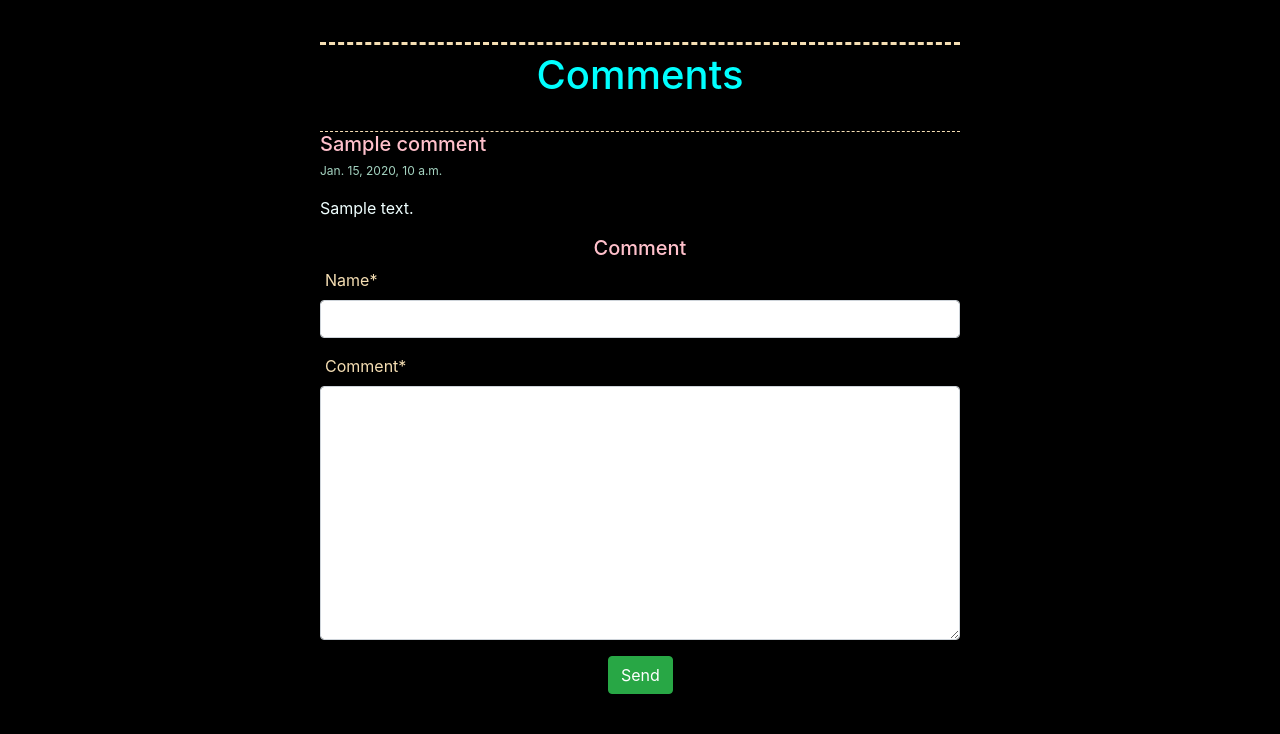
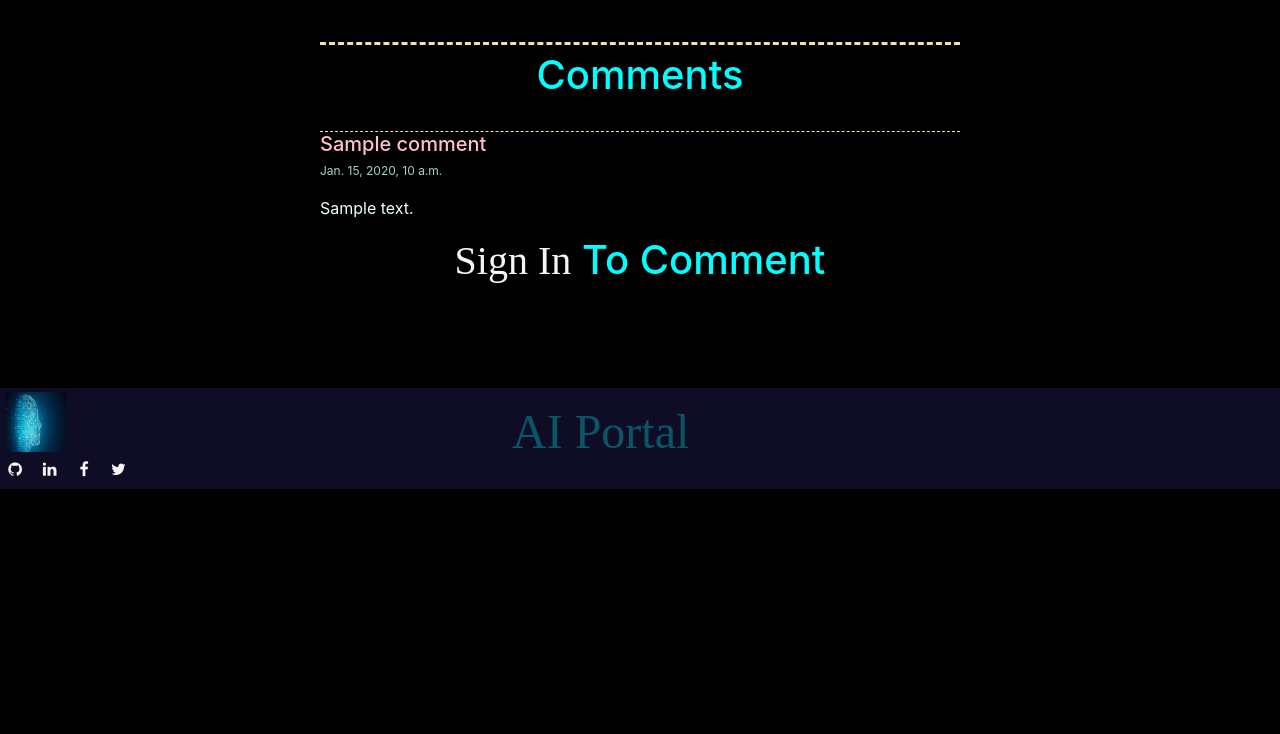
Before and after one commit to ivvlko/AI_Portal, a Django app: page /news/details/1/ in a window 1280 px wide. Shown: the part 840-1574 px from the top of the page. After the commit the page ends 1329 px from the top, so only its background shows below. Run offline with Django 3.2, Linux system fonts and the light colour scheme; tables that the repository leaves empty hold one stand-in row (values such as "Sample post"); grey boxes marked "Sample" are stand-in pictures; some libraries are stand-ins or nearby versions.

Commit message:
adding only users to make comments functionality

```diff
--- a/NewsSection/forms.py
+++ b/NewsSection/forms.py
@@ -14,4 +14,4 @@ class CommentForm(forms.ModelForm):
     class Meta:
         model = Comment
         fields = '__all__'
-        exclude = ['date_posted', 'news']
+        exclude = ['date_posted', 'news', 'name']
--- a/NewsSection/views/details.py
+++ b/NewsSection/views/details.py
@@ -1,8 +1,7 @@
 from django.shortcuts import render
+
 from NewsSection.forms import CommentForm
 from NewsSection.models import News, Comment
-from NewsSection.models import News
-
 
 
 def details_view(request, pk):
@@ -10,7 +9,6 @@ def details_view(request, pk):
     if request.method == 'GET':
         context = {
             'current': current_news,
-
             'form': CommentForm(),
             'comments': Comment.objects.all().filter(news_id=pk).order_by('-date_posted')
         }
@@ -18,7 +16,7 @@ def details_view(request, pk):
     else:
         form = CommentForm(request.POST)
         if form.is_valid():
-            comment = Comment(name=form.cleaned_data['name'], comment=form.cleaned_data['comment'], news_id=pk)
+            comment = Comment(name=request.user.username, comment=form.cleaned_data['comment'], news_id=pk)
             comment.save()
             context = {
                 'current': current_news,
--- a/templates/news/details.html
+++ b/templates/news/details.html
@@ -38,12 +38,18 @@
         {% else %}
             <h3>No Comments Yet</h3>
         {% endif %}
+    {% if user.is_authenticated %}
+
         <form id='comment_form' method="post">
             <h5 id="comment_title">Comment</h5>
             {% csrf_token %}
             {{ form|crispy }}
             <button id="special_button" class="btn btn-success" type="submit">Send</button>
         </form>
+        {% else %}
+        <h1><a href="{% url 'login_url'%}">Sign In</a> To Comment</h1>
+        {% endif %}
+
     </div>
 
 {% endblock %}
```
